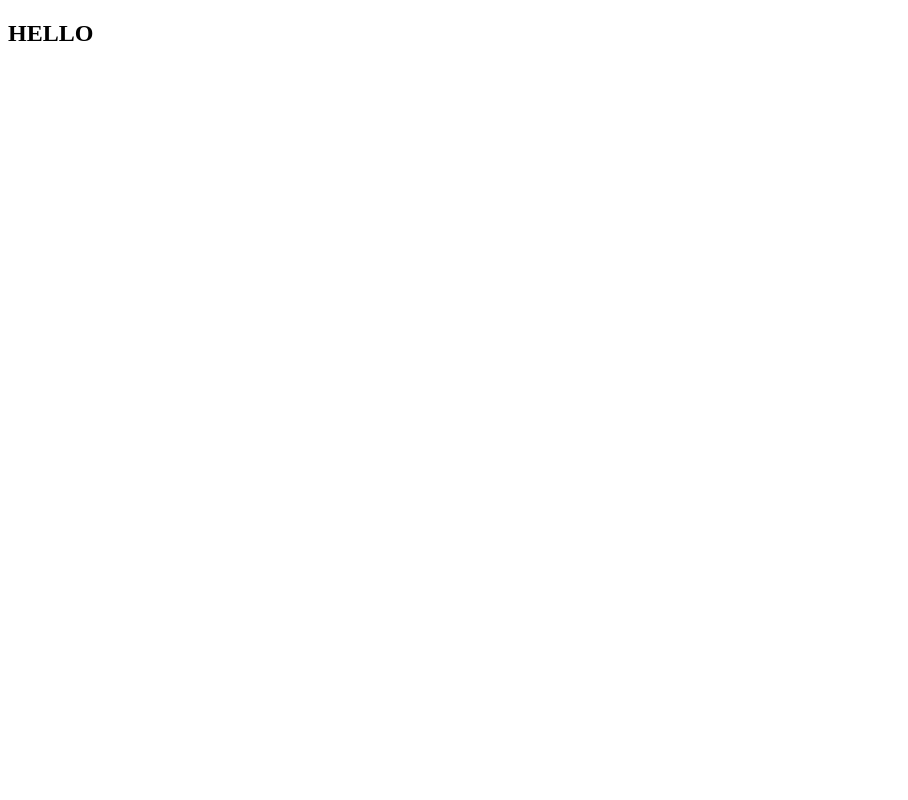
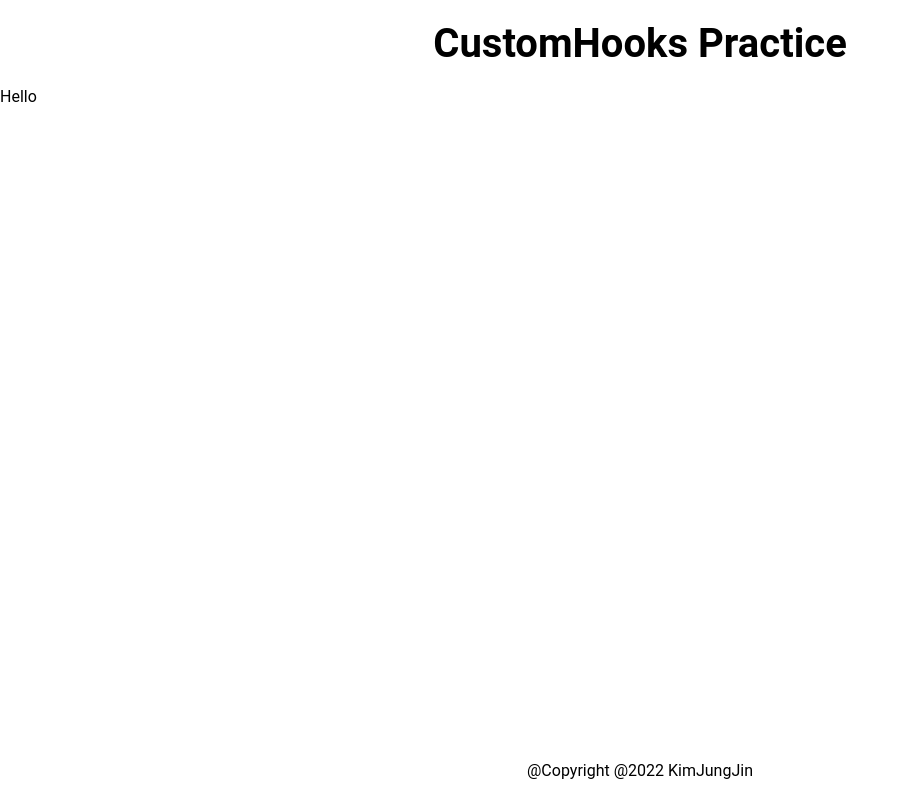
Before and after one commit to jungks9351/Customhook-practice, a React (Create React App) app: page / in a window 1280 px wide. Shown: the whole page, without its empty margins (0-908 px from the left). Built offline with nearby package versions, Linux system fonts and the light colour scheme.

Commit message:
style : 레이아웃 UI 구현

```diff
--- a/src/App.tsx
+++ b/src/App.tsx
@@ -1,5 +1,14 @@
+import { BrowserRouter, Routes, Route } from 'react-router-dom';
+import MainPage from './pages/MainPage';
+
 function App() {
-  return <h2>HELLO</h2>;
+  return (
+    <BrowserRouter>
+      <Routes>
+        <Route path='/' element={<MainPage />} />
+      </Routes>
+    </BrowserRouter>
+  );
 }
 
 export default App;
--- /dev/null
+++ b/src/components/common/Footer.tsx
@@ -0,0 +1,13 @@
+import styled from 'styled-components';
+
+const Footer = () => {
+  return <FooterWrapper>@Copyright @2022 KimJungJin</FooterWrapper>;
+};
+
+const FooterWrapper = styled.footer`
+  padding: 20px 0;
+
+  text-align: center;
+`;
+
+export default Footer;
--- /dev/null
+++ b/src/components/common/Header.tsx
@@ -0,0 +1,24 @@
+import React from 'react';
+import styled from 'styled-components';
+
+const Header = () => {
+  return (
+    <HeaderWrapper>
+      <Title>CustomHooks Practice</Title>
+    </HeaderWrapper>
+  );
+};
+
+const HeaderWrapper = styled.header`
+  padding: 20px 0;
+
+  display: flex;
+  justify-content: center;
+  align-items: center;
+`;
+
+const Title = styled.h1`
+  font-size: 40px;
+`;
+
+export default Header;
--- /dev/null
+++ b/src/components/common/Layout.tsx
@@ -0,0 +1,16 @@
+import { ReactNode } from 'react';
+import styled from 'styled-components';
+
+const Layout = ({ children }: { children: ReactNode }) => {
+  return <LayoutWrapper>{children}</LayoutWrapper>;
+};
+
+const LayoutWrapper = styled.div`
+  height: 100%;
+
+  display: flex;
+  justify-content: space-between;
+  flex-direction: column;
+`;
+
+export default Layout;
--- /dev/null
+++ b/src/components/common/Main.tsx
@@ -0,0 +1,14 @@
+import React, { ReactNode } from 'react';
+import styled from 'styled-components';
+
+const Main = ({ children }: { children: ReactNode }) => {
+  return <MainWrapper>{children}</MainWrapper>;
+};
+
+const MainWrapper = styled.main`
+  display: flex;
+  flex-direction: column;
+  flex-grow: 1;
+`;
+
+export default Main;
--- a/src/index.tsx
+++ b/src/index.tsx
@@ -1,10 +1,12 @@
 import React from 'react';
 import ReactDOM from 'react-dom/client';
 import App from './App';
+import GlobalStyles from './styles/GlobalStyles';
 
 const root = ReactDOM.createRoot(document.getElementById('root') as HTMLElement);
 root.render(
   <React.StrictMode>
     <App />
+    <GlobalStyles />
   </React.StrictMode>
 );
--- /dev/null
+++ b/src/pages/MainPage.tsx
@@ -0,0 +1,18 @@
+import Footer from 'src/components/common/Footer';
+import Header from 'src/components/common/Header';
+import Layout from 'src/components/common/Layout';
+import Main from 'src/components/common/Main';
+
+const MainPage = () => {
+  return (
+    <Layout>
+      <Header />
+      <Main>
+        <div>Hello</div>
+      </Main>
+      <Footer />
+    </Layout>
+  );
+};
+
+export default MainPage;
--- /dev/null
+++ b/src/styles/GlobalStyles.tsx
@@ -0,0 +1,45 @@
+import { createGlobalStyle } from 'styled-components';
+
+const GlobalStyles = createGlobalStyle`
+  *,
+  *::before,
+  *::after {
+    box-sizing: border-box;
+  }
+  html, body, #root {
+    height: 100%;
+  }
+
+  html {
+    font-family: 'Roboto', sans-serif;
+  }
+  body,h1, h2, h3, h4, h5, h6,ul, p {
+    margin: 0;
+    padding: 0;
+    border: 0;
+  }
+  .a11y-hidden {
+    position: absolute;
+    width: 1px;
+    height: 1px;
+    overflow: hidden;
+    margin: -1px;
+    clip-path: polygon(0 0, 0 0, 0 0);
+  }
+  a {
+    text-decoration: none;
+    color: inherit;
+  }
+  input, button, textarea {
+    border: none;
+    outline: none;
+    padding: 0;
+    margin: 0;
+    background-color: inherit;
+  }
+  ul {
+    list-style: none;
+  }
+`;
+
+export default GlobalStyles;
```
